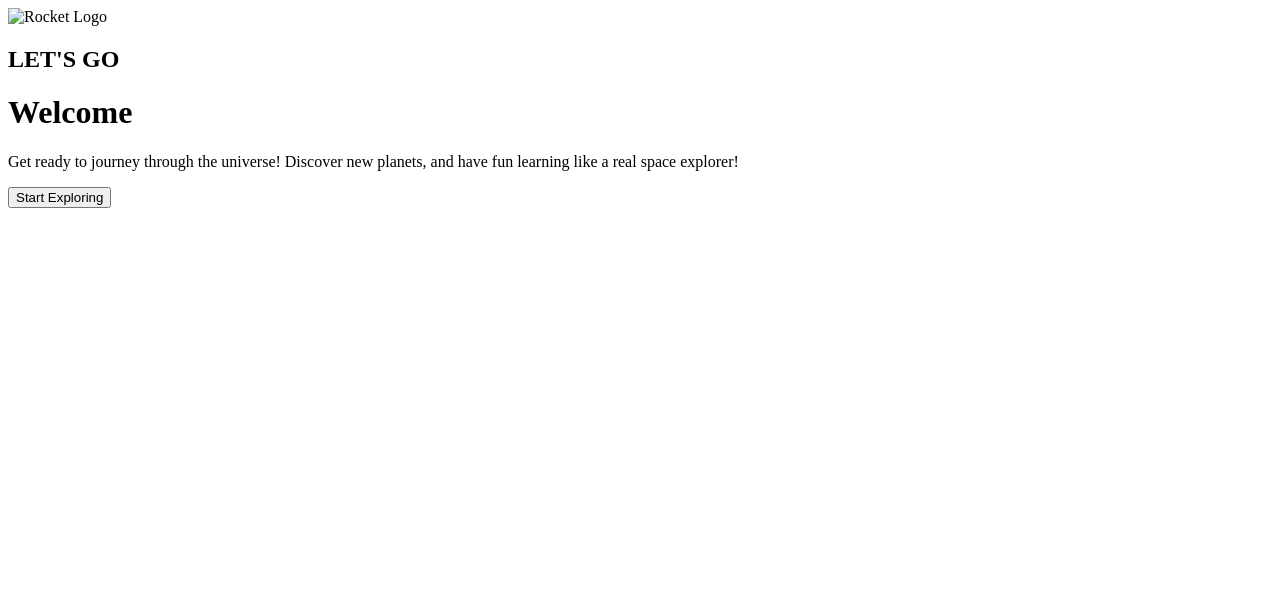
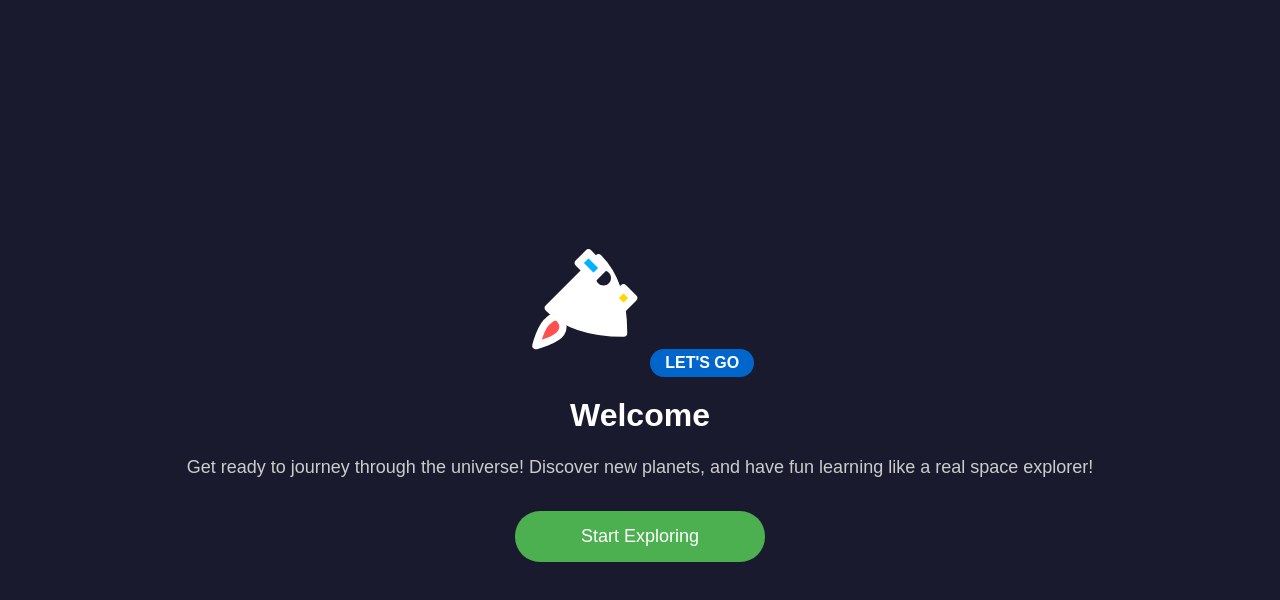
Before and after one commit to Gabri7/NASA, a plain HTML site: page index.html in a window 1280 px wide. Drawn offline with Linux system fonts and the light colour scheme.

Commit message:
Add files via upload

```diff
--- a/index.html
+++ b/index.html
@@ -2,23 +2,125 @@
 <html lang="en">
 <head>
     <meta charset="UTF-8">
-    <meta name="viewport" content="width=device-width, initial-scale=1.0">
+    <meta name="viewport" content="width=device-width, initial-scale=1.0, maximum-scale=1.0, user-scalable=no">
     <title>Space Explorer App</title>
-    <link rel="stylesheet" href="styles.css">
+    <style>
+        * {
+            box-sizing: border-box;
+            margin: 0;
+            padding: 0;
+        }
+
+        body {
+            font-family: Arial, sans-serif;
+            background-color: #1a1a2e;
+            color: #ffffff;
+            display: flex;
+            flex-direction: column;
+            min-height: 100vh;
+        }
+
+        .container {
+            flex: 1;
+            display: flex;
+            flex-direction: column;
+            justify-content: space-between;
+            padding: 20px;
+            max-width: 100%;
+        }
+
+        .logo {
+            text-align: center;
+            margin-bottom: 20px;
+        }
+
+        .rocket-logo {
+            width: 120px;
+            height: 120px;
+            margin-bottom: 10px;
+        }
+
+        .lets-go {
+            background-color: #0066cc;
+            color: white;
+            padding: 5px 15px;
+            border-radius: 20px;
+            font-size: 16px;
+            display: inline-block;
+        }
+
+        .content {
+            text-align: center;
+        }
+
+        .welcome {
+            font-size: 32px;
+            margin-bottom: 20px;
+            font-weight: bold;
+        }
+
+        .description {
+            font-size: 18px;
+            color: #cccccc;
+            margin-bottom: 30px;
+            line-height: 1.5;
+        }
+
+        .start-button {
+            background-color: #4CAF50;
+            color: white;
+            border: none;
+            padding: 15px 30px;
+            border-radius: 25px;
+            font-size: 18px;
+            cursor: pointer;
+            transition: background-color 0.3s;
+            width: 100%;
+            max-width: 250px;
+            margin: 0 auto;
+        }
+
+        .start-button:hover, .start-button:focus {
+            background-color: #45a049;
+        }
+
+        @media (min-height: 600px) {
+            .container {
+                justify-content: center;
+            }
+        }
+    </style>
 </head>
 <body>
     <div class="container">
         <div class="logo">
-            <img src="rocket-logo.svg" alt="Rocket Logo" class="rocket-logo">
+            <svg class="rocket-logo" viewBox="0 0 24 24" fill="none" xmlns="http://www.w3.org/2000/svg">
+                <path d="M4.5 16.5C3 17.5 2 21.5 2 21.5C2 21.5 6 20.5 7 19C7.5 18.25 7.5 17.25 7 16.5C6.25 15.5 5.5 15.5 4.5 16.5Z" fill="#FF4F4F" stroke="#FFFFFF" stroke-width="1.5" stroke-linecap="round" stroke-linejoin="round"/>
+                <path d="M14.5 4C18.5 8 19.5 14 19.5 19C14.5 19 8.5 18 4.5 14L14.5 4Z" fill="#FFFFFF" stroke="#FFFFFF" stroke-width="1.5" stroke-linecap="round" stroke-linejoin="round"/>
+                <path d="M15.5 9.5C16.3284 9.5 17 8.82843 17 8C17 7.17157 16.3284 6.5 15.5 6.5C14.6716 6.5 14 7.17157 14 8C14 8.82843 14.6716 9.5 15.5 9.5Z" fill="#1a1a2e"/>
+                <path d="M12.5 3L10.5 5L13.5 8L15.5 6L12.5 3Z" fill="#00B2FF" stroke="#FFFFFF" stroke-width="1.5" stroke-linecap="round" stroke-linejoin="round"/>
+                <path d="M19.5 10L21.5 12L19.5 14L17.5 12L19.5 10Z" fill="#FFD800" stroke="#FFFFFF" stroke-width="1.5" stroke-linecap="round" stroke-linejoin="round"/>
+            </svg>
             <h2 class="lets-go">LET'S GO</h2>
         </div>
-        <h1 class="welcome">Welcome</h1>
-        <p class="description">
-            Get ready to journey through the universe! Discover new planets,
-            and have fun learning like a real space explorer!
-        </p>
+        <div class="content">
+            <h1 class="welcome">Welcome</h1>
+            <p class="description">
+                Get ready to journey through the universe! Discover new planets,
+                and have fun learning like a real space explorer!
+            </p>
+        </div>
         <button class="start-button">Start Exploring</button>
     </div>
-    <script src="script.js"></script>
+
+    <script>
+        document.addEventListener('DOMContentLoaded', function() {
+            const startButton = document.querySelector('.start-button');
+
+            startButton.addEventListener('click', function() {
+                window.location.href = 'mappa.html';
+            });
+        });
+    </script>
 </body>
 </html>
```
